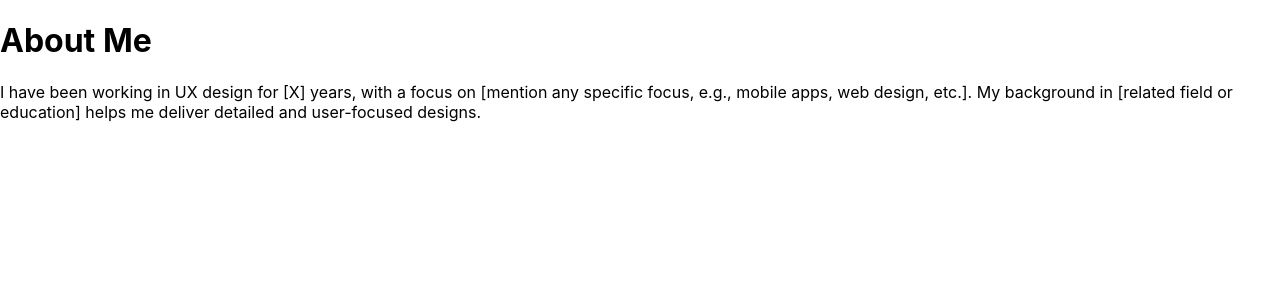
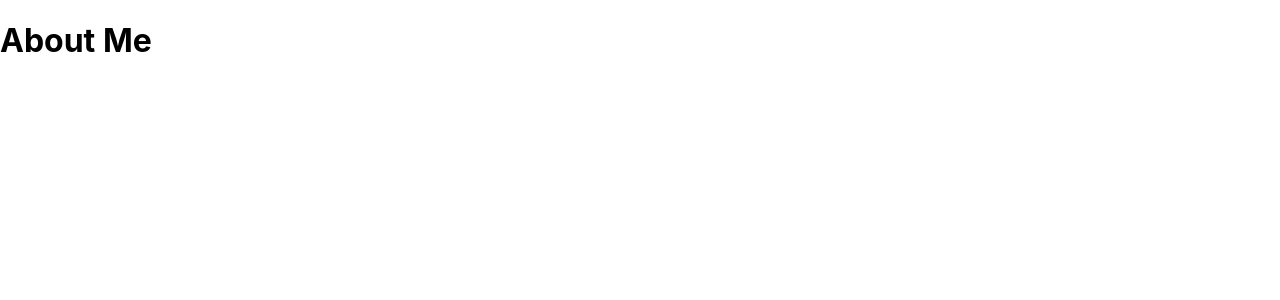
Before and after one commit to bryanburkeone/cogs125-portfolio, a React (Create React App) app: page /about in a window 1280 px wide. Shown: the top 300 px of the page. Built offline with nearby package versions, Linux system fonts and the light colour scheme.

Commit message:
inital commit

```diff
--- a/src/About.js
+++ b/src/About.js
@@ -1,11 +1,10 @@
-// src/components/About.js
 import React from 'react';
 
 function About() {
   return (
     <div>
       <h1>About Me</h1>
-      <p>I have been working in UX design for [X] years, with a focus on [mention any specific focus, e.g., mobile apps, web design, etc.]. My background in [related field or education] helps me deliver detailed and user-focused designs.</p>
+
     </div>
   );
 }
--- a/src/Projects.js
+++ b/src/Projects.js
@@ -4,7 +4,6 @@ function Projects() {
   return (
     <div>
       <h1>Projects</h1>
-      <p>Here are some of my recent projects:</p>
       <ul>
         <li>Project 1</li>
         <li>Project 2</li>
```
